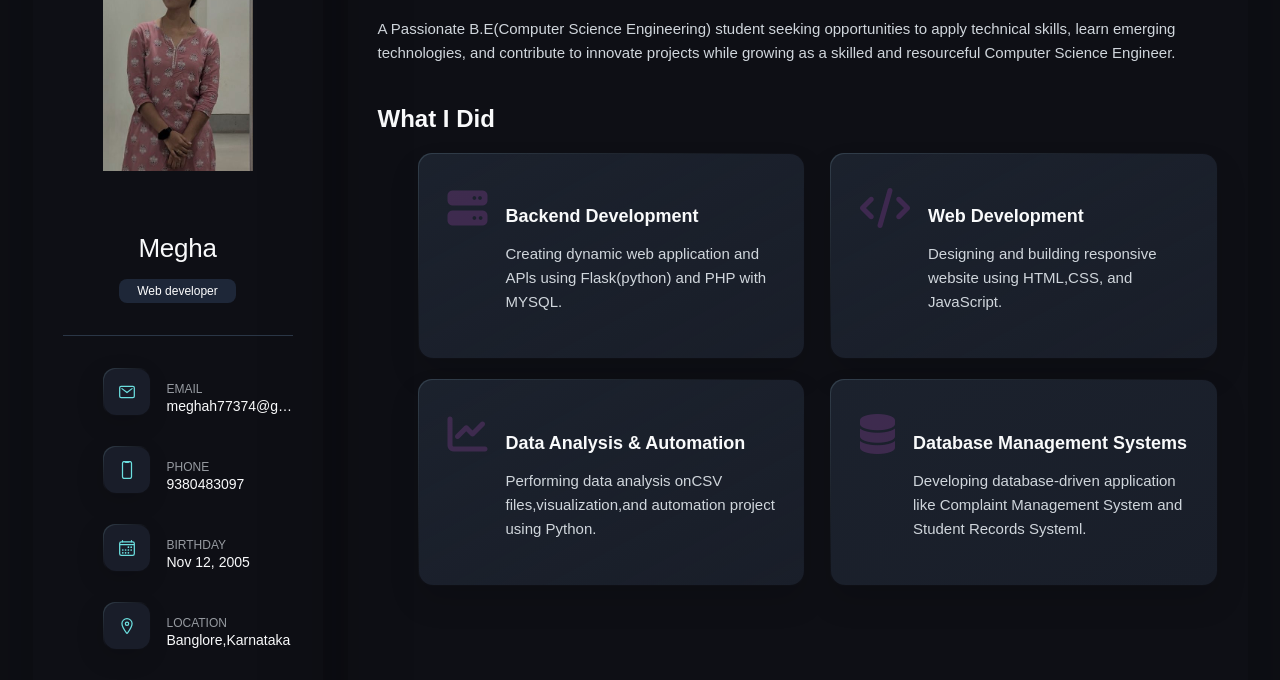
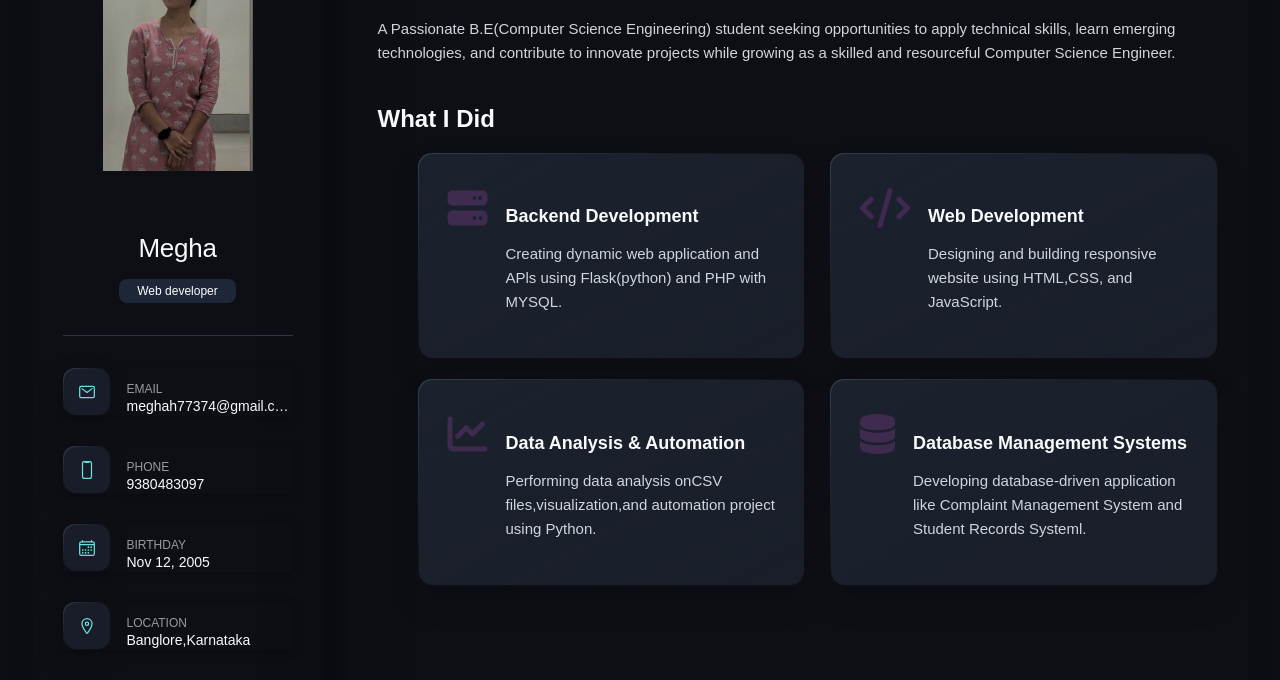
Before and after one commit to MeghaH12/My-Portfolio, a plain HTML site: page index.html in a window 1280 px wide. Shown: the part 177-857 px from the top of the page. Drawn offline with nearby package versions, Linux system fonts and the light colour scheme.

Commit message:
Update style.css

```diff
--- a/style.css
+++ b/style.css
@@ -374,8 +374,10 @@ main {
 
 .contacts-list {
   display: grid;
-  grid-template-columns: 1fr 1fr;
-  gap: 20px;
+  grid-template-columns: 1fr ;
+  gap: 16px;
+  padding:0;
+  list-style:none;
 }
 
 .contact-item {
@@ -383,6 +385,8 @@ main {
   display: flex;
   align-items: center;
   gap: 16px;
+  box-shadow:0 2px 8px rgba(0,0,0,0.3);
+  transition:transform 0.2s,box-shadow 0.2s;
 }
 
 .contact-info {
```
